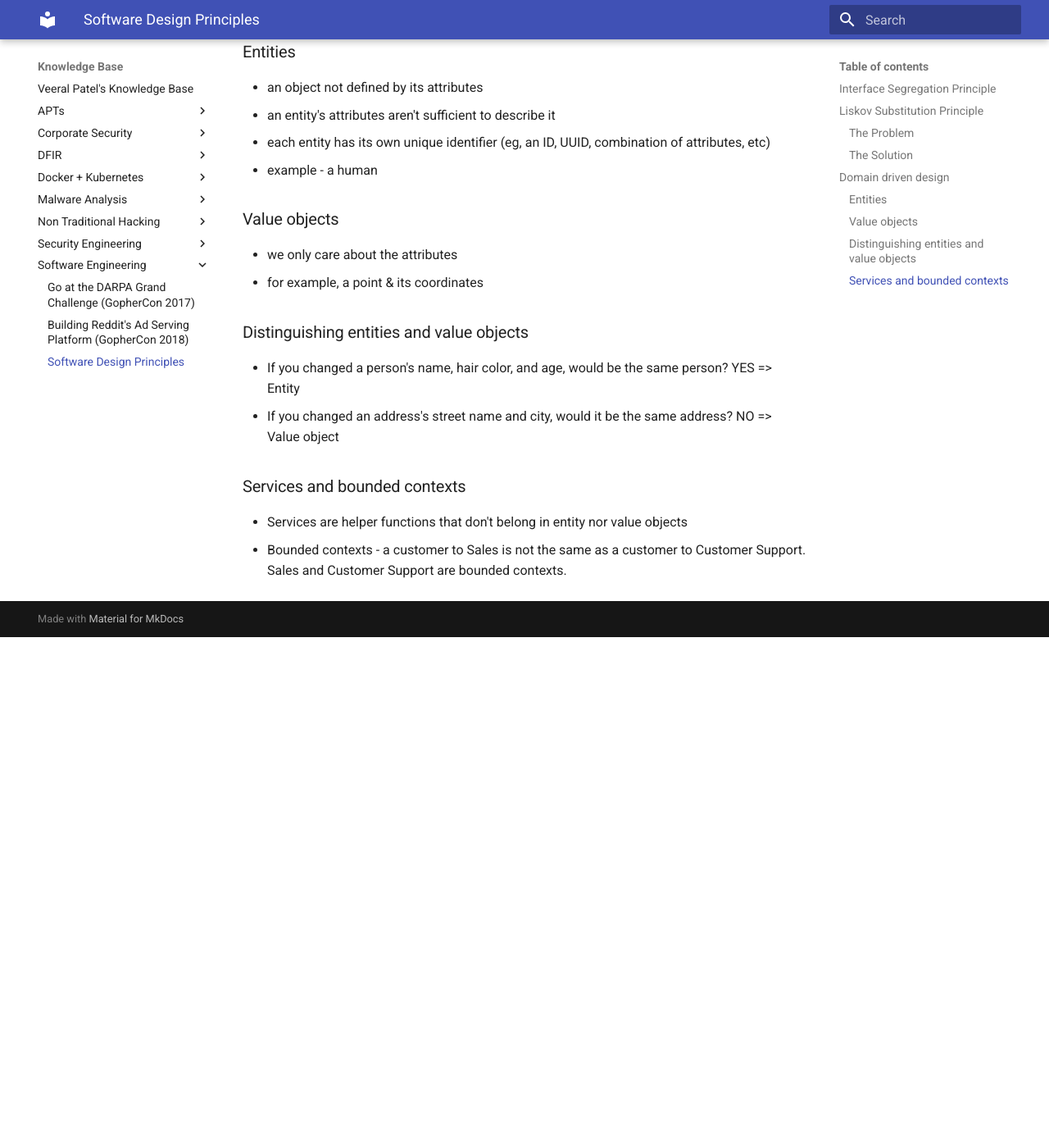
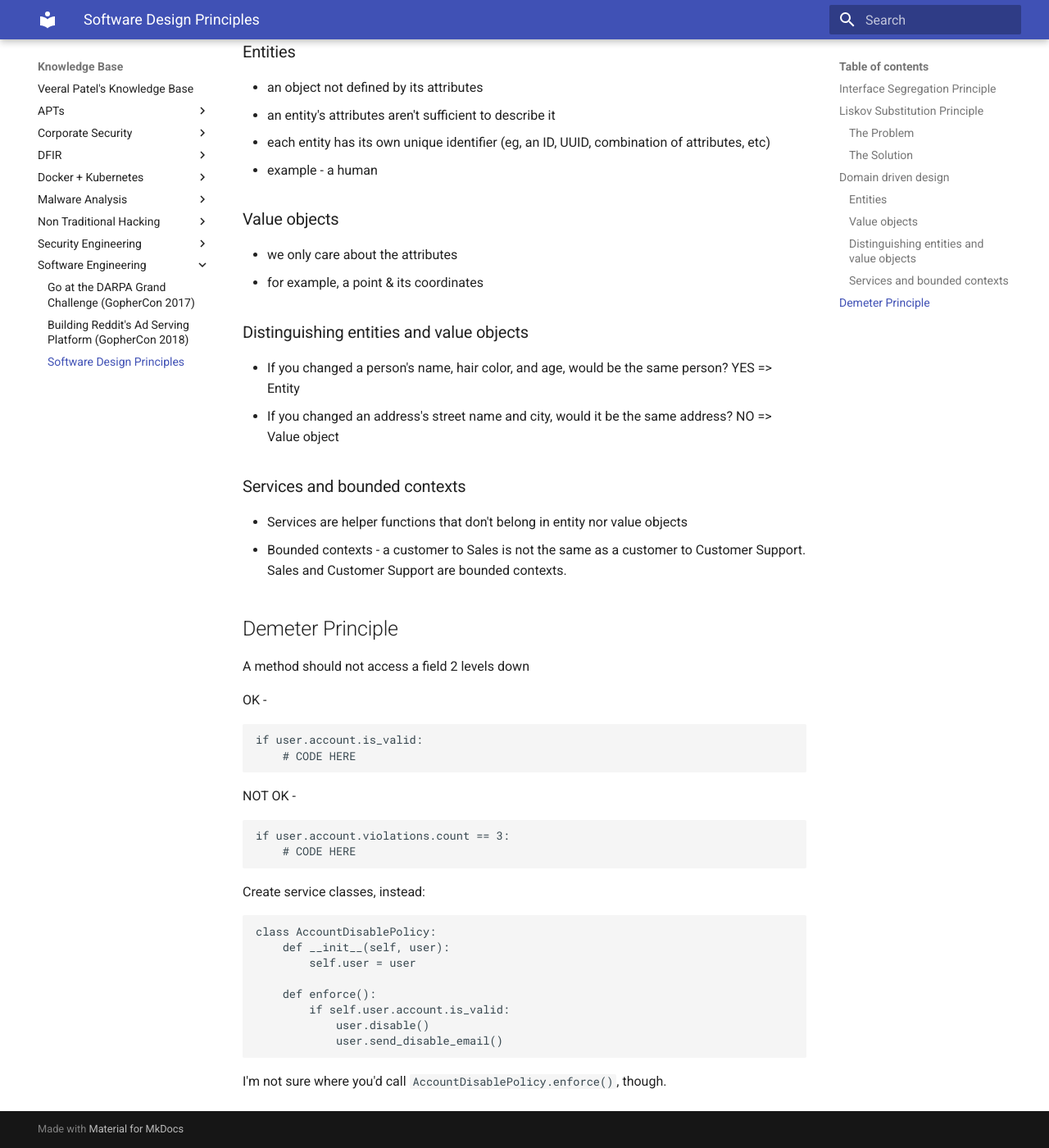
Before and after one commit to veeral-patel/knowledge-base, an MkDocs documentation site: the page built from docs/Software Engineering/software-design-principles.md, in a window 1280 px wide and 1400 px high, scrolled down 2005 px. Shown: the whole window at 82% size. Built offline with MkDocs 1.6.1 and Material for MkDocs 9.7.7, drawn with Linux system fonts in a browser that asks for light colours; before the commit the page ends 2782 px from its top, so only the background shows below that.

Commit message:
added Demeter Principle

````diff
--- a/docs/Software Engineering/software-design-principles.md
+++ b/docs/Software Engineering/software-design-principles.md
@@ -106,3 +106,36 @@ From ["DDD Quickly"](http://carfield.com.hk/document/software%2Bdesign/dddquickl
 
 - Services are helper functions that don't belong in entity nor value objects
 - Bounded contexts - a customer to Sales is not the same as a customer to Customer Support. Sales and Customer Support are bounded contexts.
+
+## Demeter Principle
+
+A method should not access a field 2 levels down
+
+OK -
+
+```
+if user.account.is_valid:
+	# CODE HERE
+```
+
+NOT OK -
+
+```
+if user.account.violations.count == 3:
+    # CODE HERE
+```
+
+Create service classes, instead:
+
+```
+class AccountDisablePolicy:
+    def __init__(self, user):
+        self.user = user
+
+    def enforce():
+    	if self.user.account.is_valid:
+    		user.disable()
+    		user.send_disable_email()
+```
+
+I'm not sure where you'd call `AccountDisablePolicy.enforce()`, though.
````
